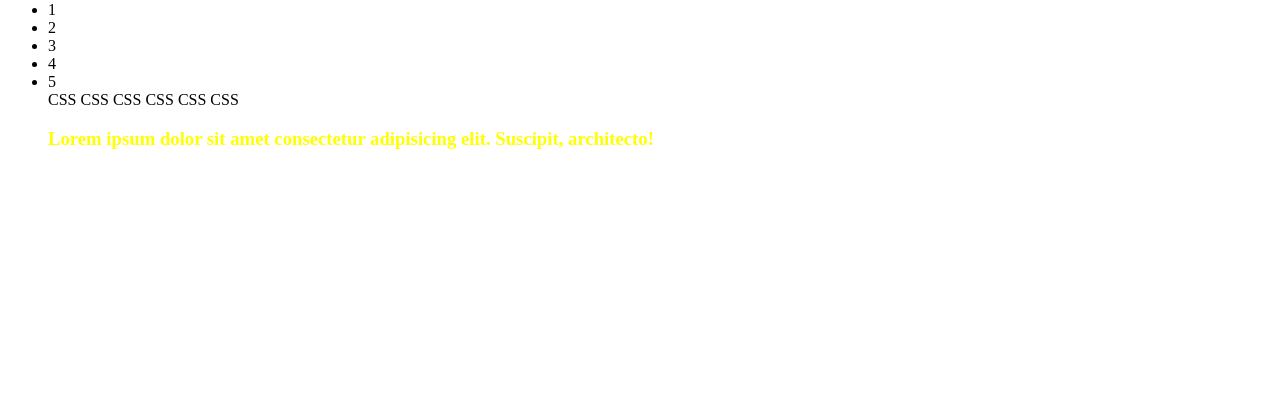
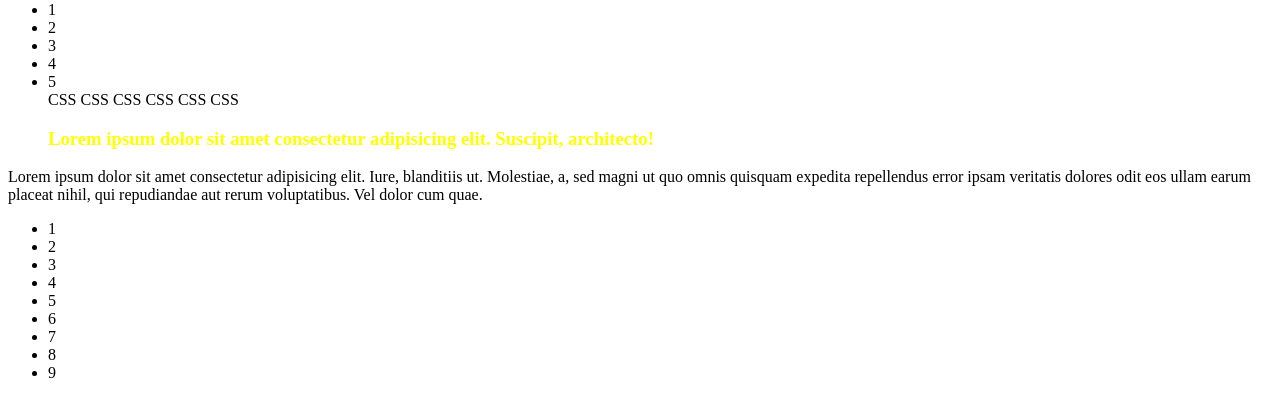
Before and after one commit to RahmatullohSh/exemple, a plain HTML site: page index.html in a window 1280 px wide. Shown: the part 79-496 px from the top of the page. Drawn offline with Linux system fonts and the light colour scheme.

Commit message:
o'zgartirildi

```diff
--- a/index.html
+++ b/index.html
@@ -20,5 +20,19 @@
       <h3>Lorem ipsum dolor sit amet consectetur adipisicing elit. Suscipit, architecto!</h3>
     </ul>
   </div>
+
+  <p> Lorem ipsum dolor sit amet consectetur adipisicing elit. Iure, blanditiis ut. Molestiae, a, sed magni ut quo omnis quisquam expedita repellendus error ipsam veritatis dolores odit eos ullam earum placeat nihil, qui repudiandae aut rerum voluptatibus. Vel dolor cum quae.</p>
+
+  <ul>
+    <li class="li_item">1</li>
+    <li class="li_item">2</li>
+    <li class="li_item">3</li>
+    <li class="li_item">4</li>
+    <li class="li_item">5</li>
+    <li class="li_item">6</li>
+    <li class="li_item">7</li>
+    <li class="li_item">8</li>
+    <li class="li_item">9</li>
+  </ul>
 </body>
 </html>
```
Also changed, not shown: css/style.css (line endings or trailing spaces).
